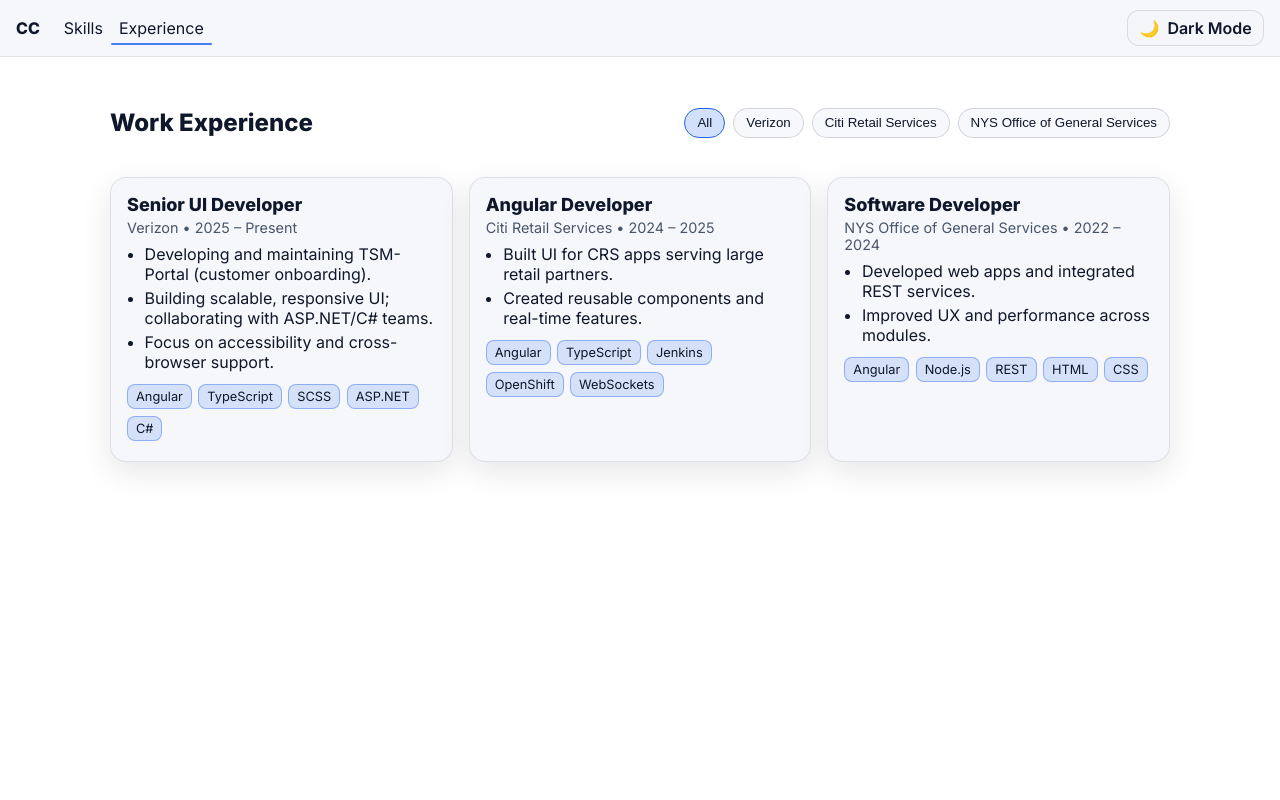
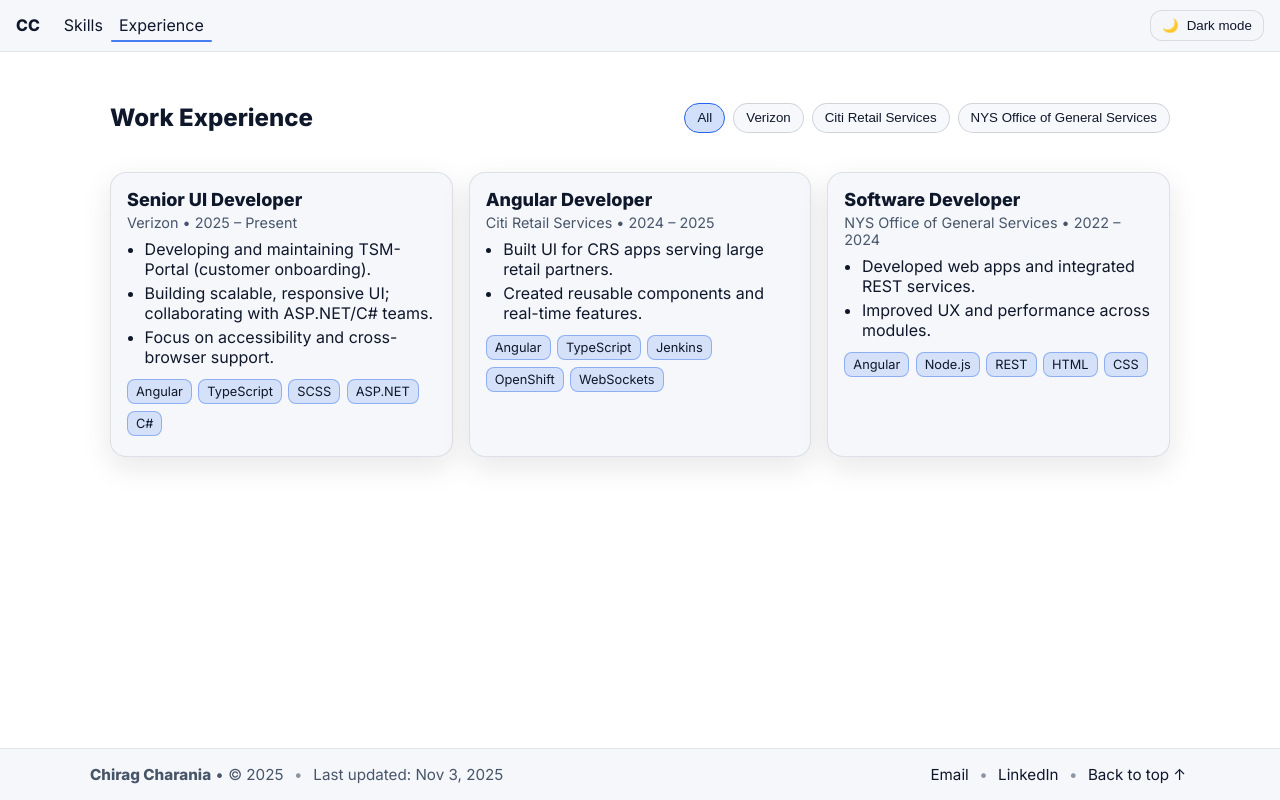
Before and after one commit to chiragcharania/chirag-portfolio, an Angular app: page /experience in a window 1280 px wide. Built offline with nearby package versions, Linux system fonts and the light colour scheme.

Commit message:
Updated styles; added footer

```diff
--- a/src/app/app.component.html
+++ b/src/app/app.component.html
@@ -2,13 +2,16 @@
   <nav class="nav" role="navigation" aria-label="Primary">
     <a routerLink="/" class="brand" routerLinkActive="active" [routerLinkActiveOptions]="{ exact: true }"
       #homeRla="routerLinkActive" [attr.aria-current]="homeRla.isActive ? 'page' : null">CC</a>
+
     <div class="links">
-      <a routerLink="/skills" routerLinkActive="active" #skillsRla="routerLinkActive"
-        [attr.aria-current]="skillsRla.isActive ? 'page' : null">Skills</a>
-      <a routerLink="/experience" routerLinkActive="active" #expRla="routerLinkActive"
-        [attr.aria-current]="expRla.isActive ? 'page' : null">Experience</a>
+      <a routerLink="/skills" routerLinkActive="active" [routerLinkActiveOptions]="{ exact: true }"
+        #skillsRla="routerLinkActive" [attr.aria-current]="skillsRla.isActive ? 'page' : null">Skills</a>
+
+      <a routerLink="/experience" routerLinkActive="active" [routerLinkActiveOptions]="{ exact: true }"
+        #expRla="routerLinkActive" [attr.aria-current]="expRla.isActive ? 'page' : null">Experience</a>
     </div>
   </nav>
+
 
   <button class="theme-toggle" (click)="toggleTheme()" [attr.aria-label]="themeLabel" type="button">
     <span class="icon" aria-hidden="true">{{ themeIcon }}</span>
@@ -16,4 +19,24 @@
   </button>
 </header>
 
-<router-outlet></router-outlet>
+<!-- NEW: real flex child wrapper so footer sticks reliably -->
+<main class="content">
+  <router-outlet></router-outlet>
+</main>
+
+<footer class="site-footer">
+  <div class="foot-inner">
+    <div class="left">
+      <strong>Chirag Charania</strong> • © {{ now | date : "yyyy" }}
+      <span class="dot">•</span>
+      Last updated: {{ lastUpdated | date : "MMM d, y" }}
+    </div>
+    <div class="right">
+      <a href="mailto:chiragcharania@gmail.com">Email</a>
+      <span class="dot">•</span>
+      <a href="https://www.linkedin.com/in/chirag-charania/" target="_blank" rel="noopener">LinkedIn</a>
+      <span class="dot">•</span>
+      <a href="#" (click)="scrollToTop($event)">Back to top ↑</a>
+    </div>
+  </div>
+</footer>
--- a/src/app/app.component.scss
+++ b/src/app/app.component.scss
@@ -1,242 +1,11 @@
 :host {
-  display: block;
+  display: flex;
+  flex-direction: column;
+  min-height: 100vh;
+  /* enables sticky footer layout */
 }
 
-/* Top bar with theme toggle */
-.topbar {
-  position: fixed;
-  inset: 0 0 auto 0;
-  display: flex;
-  justify-content: flex-end;
-  padding: .75rem 1rem;
-  background: color-mix(in oklab, var(--card) 85%, transparent);
-  backdrop-filter: blur(6px);
-  z-index: 10;
-  border-bottom: 1px solid color-mix(in oklab, var(--fg) 8%, transparent);
-}
-
-.theme-toggle {
-  display: inline-flex;
-  align-items: center;
-  gap: .35rem;
-  padding: .45rem .65rem;
-  border-radius: .75rem;
-  border: 1px solid color-mix(in oklab, var(--fg) 12%, transparent);
-  background: color-mix(in oklab, var(--card) 85%, transparent);
-  color: var(--fg);
-  cursor: pointer;
-  transition: background 0.2s ease;
-}
-
-.theme-toggle:hover {
-  background: color-mix(in oklab, var(--card) 95%, transparent);
-}
-
-/* Hero */
-.hero {
-  min-height: 100dvh;
-  display: grid;
-  place-items: center;
-  padding: 4.5rem 2rem 2rem;
-  background: var(--bg);
-  color: var(--fg);
-}
-
-.hero__inner {
-  text-align: center;
-  max-width: 820px;
-}
-
-.hero__avatar {
-  width: 160px;
-  height: 160px;
-  border-radius: 50%;
-  object-fit: cover;
-  object-position: center;
-  border: 3px solid color-mix(in oklab, var(--fg) 12%, transparent);
-  box-shadow: 0 10px 30px color-mix(in oklab, var(--fg) 12%, transparent);
-  margin-bottom: 1rem;
-}
-
-.hero__tag {
-  display: inline-block;
-  padding: .375rem .75rem;
-  border-radius: 999px;
-  background: var(--card);
-  color: var(--muted);
-  font-size: .875rem;
-  margin-bottom: 1rem;
-}
-
-.hero__title {
-  font-size: clamp(2.25rem, 6vw, 4rem);
-  line-height: 1.05;
-  margin: 0 0 .5rem 0;
-  font-weight: 800;
-}
-
-.hero__subtitle {
-  font-size: clamp(1rem, 2.8vw, 1.25rem);
-  color: color-mix(in oklab, var(--fg) 75%, #9aa3b2);
-  margin: 0 0 1.5rem 0;
-}
-
-.hero__cta {
-  display: inline-flex;
-  gap: .75rem;
-  flex-wrap: wrap;
-  justify-content: center;
-}
-
-.btn {
-  border: 1px solid color-mix(in oklab, var(--fg) 18%, transparent);
-  color: var(--fg);
-  text-decoration: none;
-  padding: .6rem 1rem;
-  border-radius: .75rem;
-  transition: transform .15s ease, background .15s ease, border-color .15s ease;
-}
-
-.btn:hover {
-  transform: translateY(-1px);
-  border-color: color-mix(in oklab, var(--fg) 28%, transparent);
-  background: color-mix(in oklab, var(--card) 85%, transparent);
-}
-
-.btn--primary {
-  border-color: var(--accent);
-  background: color-mix(in oklab, var(--accent) 20%, transparent);
-}
-
-.btn--primary:hover {
-  background: color-mix(in oklab, var(--accent) 30%, transparent);
-}
-
-/* Skills */
-.skills {
-  display: grid;
-  gap: 1rem;
-}
-
-.skill-group {
-  background: var(--card);
-  border: 1px solid color-mix(in oklab, var(--fg) 10%, transparent);
-  border-radius: 1rem;
-  padding: 1rem;
-}
-
-.skill-title {
-  margin: 0 0 .5rem;
-  font-size: 1rem;
-  font-weight: 700;
-}
-
-/* Work Experience Section */
-.section {
-  padding: 2rem 1.25rem;
-  max-width: 1100px;
-  margin: 0 auto;
-}
-
-.section__header {
-  display: flex;
-  gap: 1rem;
-  align-items: center;
-  justify-content: space-between;
-  margin-bottom: 1.25rem;
-  flex-wrap: wrap;
-}
-
-.section h2 {
-  margin: 0;
-  font-size: clamp(1.5rem, 3.5vw, 2rem);
-}
-
-.filters {
-  display: flex;
-  gap: .5rem;
-  flex-wrap: wrap;
-}
-
-.chip {
-  padding: .4rem .75rem;
-  border-radius: 999px;
-  border: 1px solid color-mix(in oklab, var(--fg) 16%, transparent);
-  background: color-mix(in oklab, var(--card) 85%, transparent);
-  cursor: pointer;
-  color: var(--fg);
-  transition: transform .2s ease;
-}
-
-.chip:hover {
-  transform: translateY(-1px);
-}
-
-.chip--active {
-  border-color: var(--accent);
-  background: color-mix(in oklab, var(--accent) 20%, transparent);
-}
-
-.grid {
-  display: grid;
-  grid-template-columns: repeat(auto-fit, minmax(280px, 1fr));
-  gap: 1rem;
-}
-
-.card {
-  background: var(--card);
-  border: 1px solid color-mix(in oklab, var(--fg) 10%, transparent);
-  border-radius: 1rem;
-  padding: 1rem 1rem 0.75rem;
-  transition: transform 0.2s ease, box-shadow 0.2s ease, border-color 0.2s ease;
-}
-
-.card:hover {
-  transform: translateY(-2px);
-  box-shadow: 0 12px 34px color-mix(in oklab, var(--fg) 14%, transparent);
-  border-color: color-mix(in oklab, var(--accent) 28%, transparent);
-}
-
-.card__head {
-  margin-bottom: .5rem;
-}
-
-.card__title {
-  margin: 0 0 .25rem;
-  font-size: 1.125rem;
-  font-weight: 700;
-}
-
-.card__sub {
-  color: var(--muted);
-  font-size: .9rem;
-}
-
-.card__bullets {
-  margin: .5rem 0 .75rem;
-  padding-left: 1.1rem;
-}
-
-.card__bullets li {
-  margin: .25rem 0;
-}
-
-.tags {
-  display: flex;
-  gap: .4rem;
-  flex-wrap: wrap;
-  margin-bottom: .5rem;
-}
-
-.tag {
-  font-size: .8rem;
-  padding: .25rem .5rem;
-  border-radius: .5rem;
-  background: color-mix(in oklab, var(--accent) 15%, transparent);
-  border: 1px solid color-mix(in oklab, var(--accent) 40%, transparent);
-}
-
-/* App shell */
+/* ───────────────── Header (single sticky version) ───────────────── */
 .topbar {
   position: sticky;
   top: 0;
@@ -262,7 +31,25 @@
   color: var(--fg);
 }
 
-/* Animated underline for active/hover nav links */
+/* Theme toggle (text + icon) */
+.theme-toggle {
+  display: inline-flex;
+  align-items: center;
+  gap: .5rem;
+  padding: .45rem .7rem;
+  border-radius: .75rem;
+  border: 1px solid color-mix(in oklab, var(--fg) 12%, transparent);
+  background: color-mix(in oklab, var(--card) 85%, transparent);
+  color: var(--fg);
+  cursor: pointer;
+  transition: background .2s ease;
+}
+
+.theme-toggle:hover {
+  background: color-mix(in oklab, var(--card) 95%, transparent);
+}
+
+/* ───────────────── Nav links + underline animation ───────────────── */
 .links a {
   position: relative;
   isolation: isolate;
@@ -284,28 +71,56 @@
   border-radius: 2px;
 }
 
+/* Hover shows underline; active route keeps it visible */
 .links a:hover::after,
 .links a.active::after {
   transform: scaleX(1);
 }
 
-/* Optional: make the active underline slightly brighter */
+/* Slightly brighter underline for the active page */
 .links a.active::after {
   background: color-mix(in oklab, var(--accent) 85%, white);
 }
 
-.theme-toggle {
-  display: inline-flex;
-  align-items: center;
-  gap: .5rem;
-  padding: .45rem .7rem;
-  font: inherit;
+/* ───────────────── Main content wrapper (flex child that grows) ───────────────── */
+.content {
+  flex: 1 0 auto;
+  display: block;
 }
 
-.theme-toggle .icon {
-  line-height: 1;
+/* ───────────────── Footer ───────────────── */
+.site-footer {
+  margin-top: 2rem;
+  padding: 1rem 1.25rem;
+  border-top: 1px solid color-mix(in oklab, var(--fg) 8%, transparent);
+  background: color-mix(in oklab, var(--card) 90%, transparent);
+  flex-shrink: 0;
 }
 
-.theme-toggle .label {
-  font-weight: 600;
+.foot-inner {
+  max-width: 1100px;
+  margin: 0 auto;
+  display: flex;
+  gap: .75rem;
+  align-items: center;
+  justify-content: space-between;
+  flex-wrap: wrap;
+  color: var(--muted);
+  font-size: .95rem;
 }
+
+.site-footer a {
+  color: var(--fg);
+  text-decoration: none;
+  padding: .15rem .25rem;
+  border-radius: .35rem;
+}
+
+.site-footer a:hover {
+  background: color-mix(in oklab, var(--card) 85%, transparent);
+}
+
+.dot {
+  opacity: .6;
+  margin: 0 .4rem;
+}
--- a/src/app/app.component.ts
+++ b/src/app/app.component.ts
@@ -10,23 +10,39 @@
   styleUrls: ['./app.component.scss'],
 })
 export class AppComponent {
-  // read initial theme from <html data-theme="...">
-  theme = (document.documentElement.getAttribute('data-theme') || 'light') as 'light' | 'dark';
+  // --- Theme handling --------------------------------------------------------
+  theme = (document.documentElement.getAttribute('data-theme') || 'light') as
+    | 'light'
+    | 'dark';
 
-  // Label shows the action (what will happen on click)
   get themeLabel(): string {
-    return this.theme === 'light' ? 'Dark Mode' : 'Light Mode';
+    return this.theme === 'light' ? 'Dark mode' : 'Light mode';
   }
 
-  // Optional icon alongside text
   get themeIcon(): string {
     return this.theme === 'light' ? '🌙' : '☀️';
   }
 
   toggleTheme() {
+    const html = document.documentElement;
     const next = this.theme === 'light' ? 'dark' : 'light';
-    document.documentElement.setAttribute('data-theme', next);
+
+    // smooth transition effect
+    html.classList.add('theme-transition');
+    window.setTimeout(() => html.classList.remove('theme-transition'), 250);
+
+    html.setAttribute('data-theme', next);
     localStorage.setItem('theme', next);
     this.theme = next;
   }
+
+  // --- Footer data -----------------------------------------------------------
+  now = new Date();
+  lastUpdated = this.now; // replace with fixed date if desired
+
+  // --- Helpers ---------------------------------------------------------------
+  scrollToTop(event: Event) {
+    event.preventDefault();
+    window.scrollTo({ top: 0, behavior: 'smooth' });
+  }
 }
--- a/src/app/pages/home/home.component.html
+++ b/src/app/pages/home/home.component.html
@@ -6,9 +6,12 @@
         <p class="hero__subtitle">Senior UI Developer — building fast, accessible Angular apps.</p>
 
         <div class="hero__cta">
-      <a class="btn btn--primary" routerLink="/skills">View Skills</a>
+            <a class="btn" routerLink="/skills">View Skills</a>
             <a class="btn" routerLink="/experience">Experience</a>
-      <a class="btn" href="assets/Chirag-Charania-Updated-Resume.pdf" target="_blank" rel="noopener">Download CV</a>
+            <a class="btn btn--ghost" href="assets/Chirag-Charania-Updated-Resume.pdf" target="_blank" rel="noopener">
+                Download CV
+            </a>
         </div>
+
     </div>
 </main>
--- a/src/app/pages/home/home.component.scss
+++ b/src/app/pages/home/home.component.scss
@@ -79,3 +79,18 @@
 .btn--primary:hover {
     box-shadow: 0 6px 22px color-mix(in oklab, var(--accent) 32%, transparent);
 }
+
+/* CTA polish on Home */
+.hero__cta .btn {
+}
+
+.hero__cta .btn--ghost {
+    background: transparent;
+    border-color: color-mix(in oklab, var(--fg) 12%, transparent);
+    opacity: .9;
+}
+
+.hero__cta .btn--ghost:hover {
+    background: color-mix(in oklab, var(--card) 85%, transparent);
+    opacity: 1;
+}
--- a/src/styles.scss
+++ b/src/styles.scss
@@ -342,3 +342,11 @@
 .elev-2 {
   box-shadow: 0 10px 30px color-mix(in oklab, var(--fg) 12%, transparent);
 }
+
+/* Smooth theme fade on toggle */
+.theme-transition,
+.theme-transition * {
+  transition: background-color 0.25s var(--ease),
+    color 0.25s var(--ease),
+    border-color 0.25s var(--ease) !important;
+}
```
Lines whose indentation alone changed are shown as unchanged.
